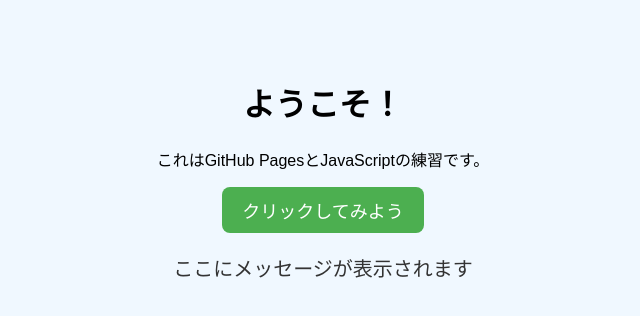
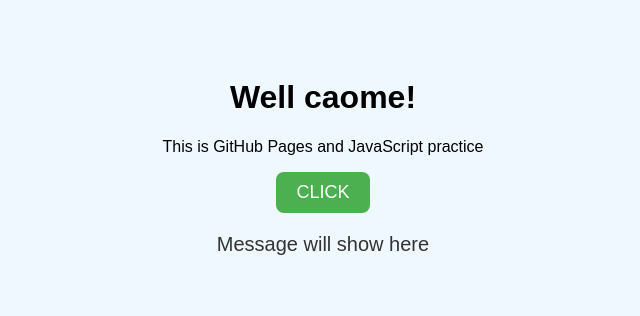
Before and after one commit to Lo0603/lo0603.github.io, a plain HTML site: page HTMLPage1.html in a window 1280 px wide. Shown: the whole page, without its empty margins (317-957 px from the left). Drawn offline with Linux system fonts and the light colour scheme.

Commit message:
Add files via upload

```diff
--- a/HTMLPage1.html
+++ b/HTMLPage1.html
@@ -2,7 +2,7 @@
 <html>
 <head>
     <meta charset="UTF-8">
-    <title>私の初めてのページ</title>
+    <title>My first webpage</title>
     <style>
         body {
             font-family: sans-serif;
@@ -34,15 +34,15 @@
 </head>
 <body>
 
-    <h1>ようこそ！</h1>
-    <p>これはGitHub PagesとJavaScriptの練習です。</p>
+    <h1>Well caome!</h1>
+    <p>This is GitHub Pages and JavaScript practice</p>
 
-    <button onclick="showMessage()">クリックしてみよう</button>
-    <p id="message">ここにメッセージが表示されます</p>
+    <button onclick="showMessage()">CLICK</button>
+    <p id="message">Message will show here</p>
 
     <script>
         function showMessage() {
-            document.getElementById("message").textContent = "クリックしてくれてありがとう！";
+            document.getElementById("message").textContent = "BOO!!!!";
         }
     </script>
 
```
